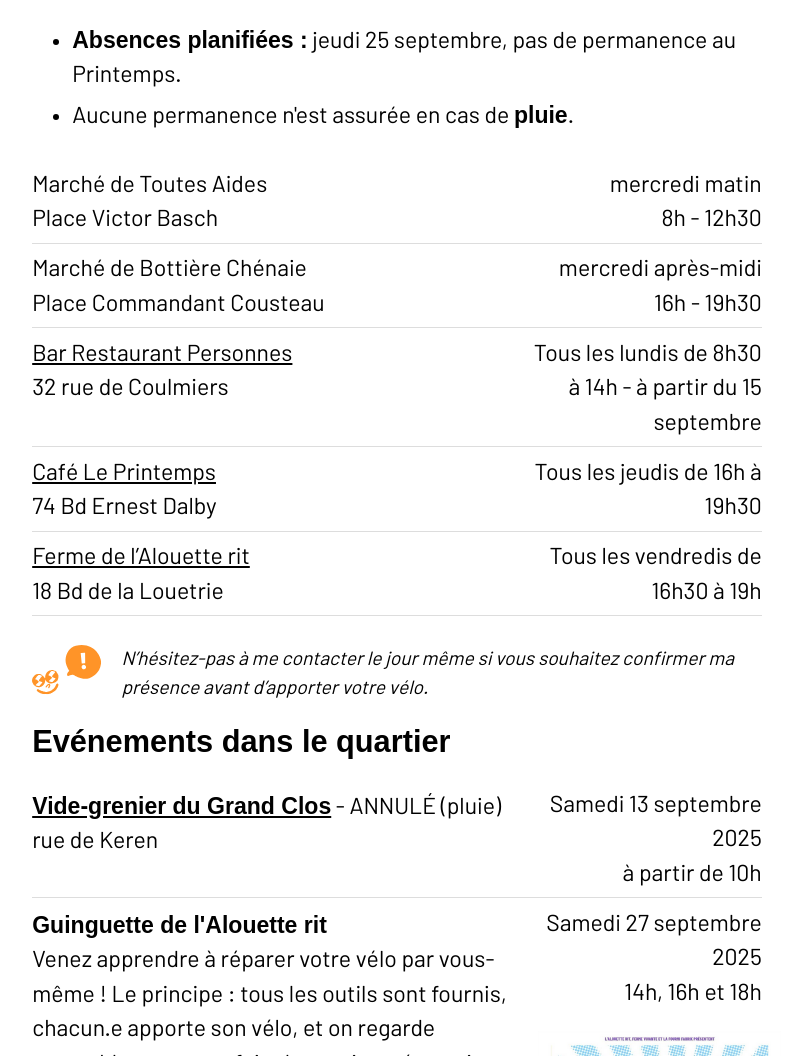
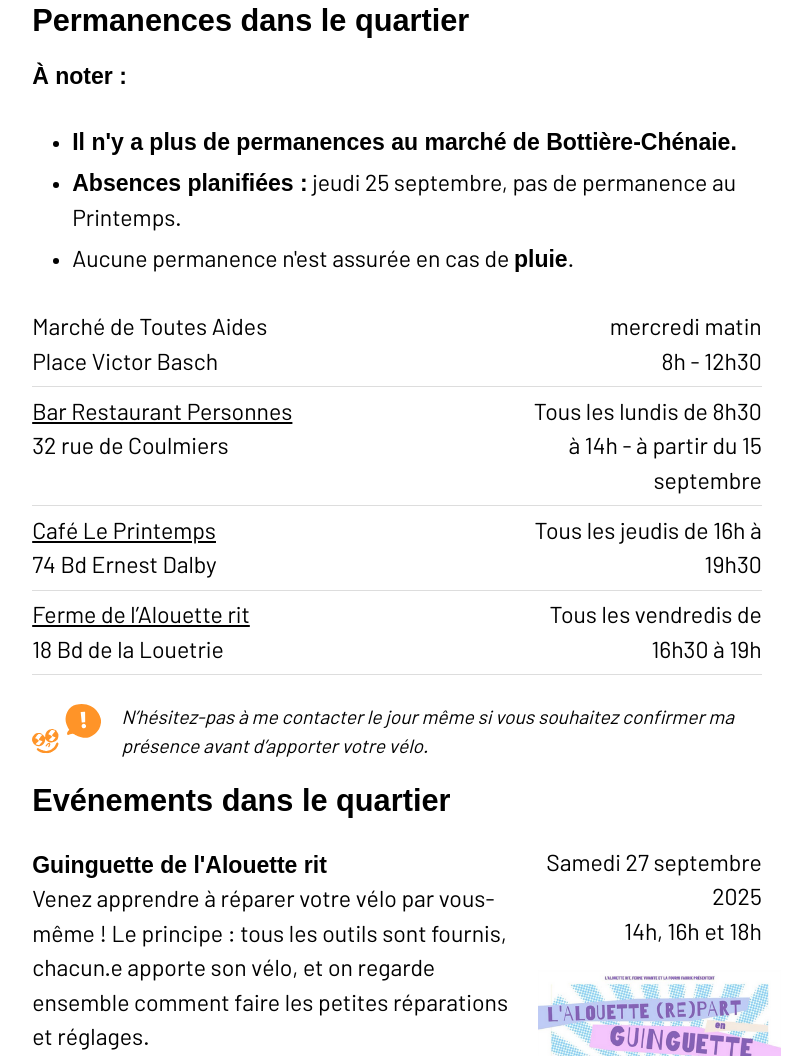
Before and after one commit to atelier-alice/atelier-web, a plain HTML site: page index.html in a window 1280 px wide. Shown: the part 1744-2800 px from the top of the page, without its empty margins (243-1055 px from the left). Drawn offline with Linux system fonts and the light colour scheme; a web font is replaced by a local one.

Commit message:
Suppression marché bottière chénaie

```diff
--- a/index.html
+++ b/index.html
@@ -21,6 +21,9 @@
 </head>
 
 <body>
+   <div class="message">
+    <p style="text-align:center">Information : fin de permanence au marché Bottière-Chénaie</p>
+  </div>
   <div class="main-container">
     <header class="section section--header">
       <div class="section__intro">
@@ -119,12 +122,12 @@
           <h3>Permanences dans le quartier</h3>
           <p><strong>À noter :</strong></p>
           <ul>
+             <li><strong>Il n'y a plus de permanences au marché de Bottière-Chénaie.</strong></li>
              <li><strong>Absences planifiées :</strong> jeudi 25 septembre, pas de permanence au Printemps.</li>
-			 <li>Aucune permanence n'est assurée en cas de <strong>pluie</strong>.</li>
+			       <li>Aucune permanence n'est assurée en cas de <strong>pluie</strong>.</li>
           </ul>
           <ul class="mimi">
             <li><strong>Marché de Toutes Aides<br />Place Victor Basch</strong> <span>mercredi matin<br />8h&nbsp;-&nbsp;12h30</span></li>
-            <li><strong>Marché de Bottière Chénaie<br />Place Commandant Cousteau</strong> <span>mercredi après-midi<br />16h&nbsp;-&nbsp;19h30</span></li>
             <li><strong><a href="https://www.personnesnantes.com/" alt="Site web Bar Restaurant Personnes">Bar Restaurant Personnes</a><br />32 rue de Coulmiers</strong> <span>Tous les lundis de 8h30 à 14h - à partir du 15 septembre</span></li>
             <li><strong><a href="https://www.facebook.com/leprintempsnantes/" alt="Page Facebook Café Le Printemps">Café Le Printemps</a><br />74 Bd Ernest Dalby</strong> <span>Tous les jeudis de 16h à 19h30</span></li>
             <li><strong><a href="https://www.facebook.com/fermevivante.nantes/" alt="Page Facebook La ferme de l'Alouette rit">Ferme de l’Alouette rit</a><br />18 Bd de la Louetrie</strong> <span>Tous les vendredis de 16h30 à 19h</span></li>
@@ -165,7 +168,6 @@
           </div>
 			  <h3>Evénements dans le quartier</h3>
 				<ul class="mimi">
-					<li><strong><a href="https://www.legrandclos.org/le-vide-greniers-inscriptions-closes" style="font-weight:700" target="_blank">Vide-grenier du Grand Clos</a> - ANNULÉ (pluie)<br />rue de Keren</strong> <span>Samedi 13 septembre 2025<br />à partir de 10h</li>
 					<li><strong><span style="font-weight:700">Guinguette de l'Alouette rit</span><br />Venez apprendre à réparer votre vélo par vous-même !
 Le principe : tous les outils sont fournis, chacun.e apporte son vélo, et on regarde ensemble comment faire les petites réparations et réglages.<br /><br /><span style="font-style:italic;font-size:0.9rem;">L'atelier sera ouvert à tout le monde, enfants compris. Atelier d'une heure, à prix libre (hors pièces détachées). Inscription par <a href="mailto:velo@atelier-alice.fr">mail</a> conseillée, sur l'une des trois sessions (4 places par session).</span></strong> <span>Samedi 27 septembre 2025<br />14h, 16h et 18h <img src="ressources/images/guinguette2025.png" style="border:0;margin:1rem;"/></li>
 				</ul>
```
